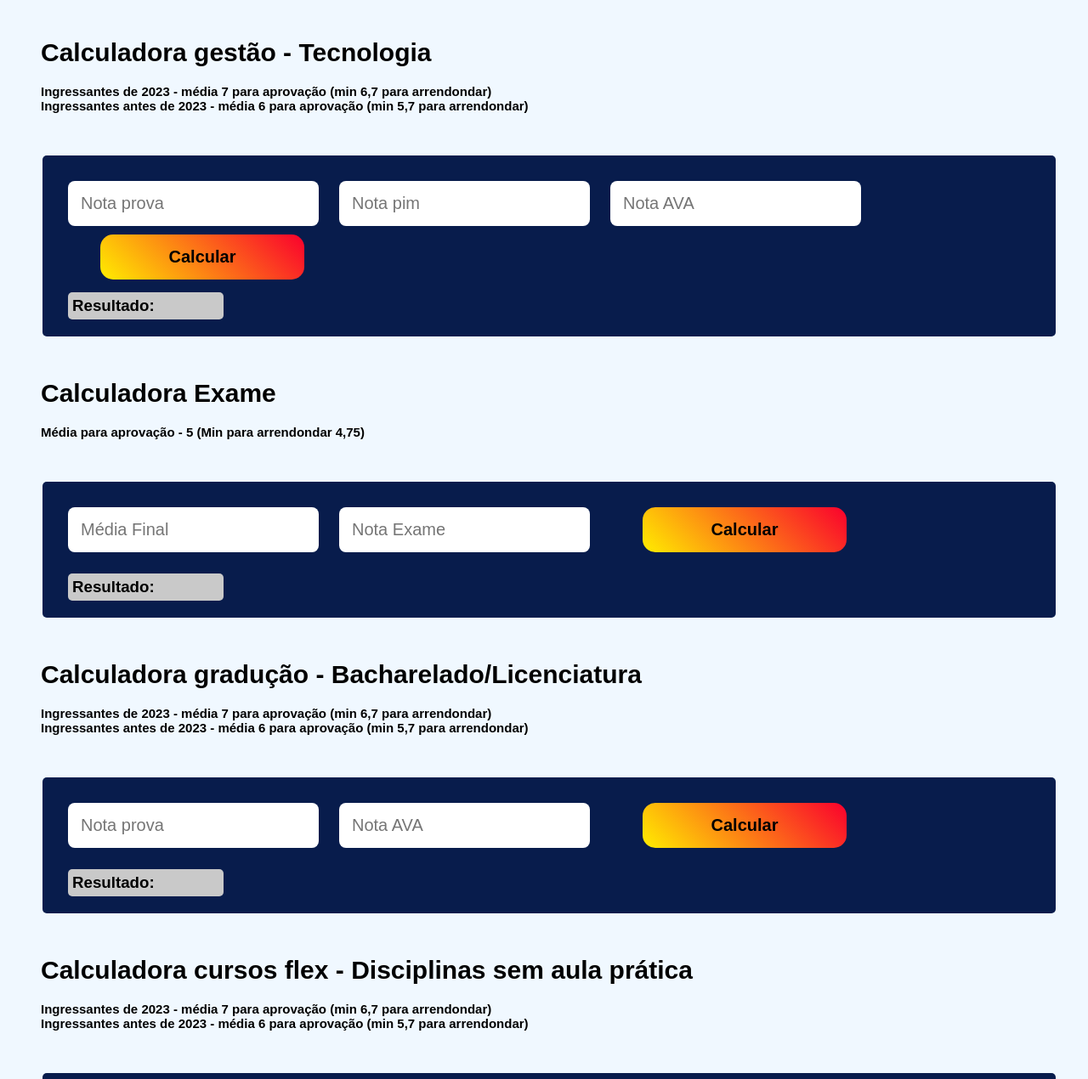
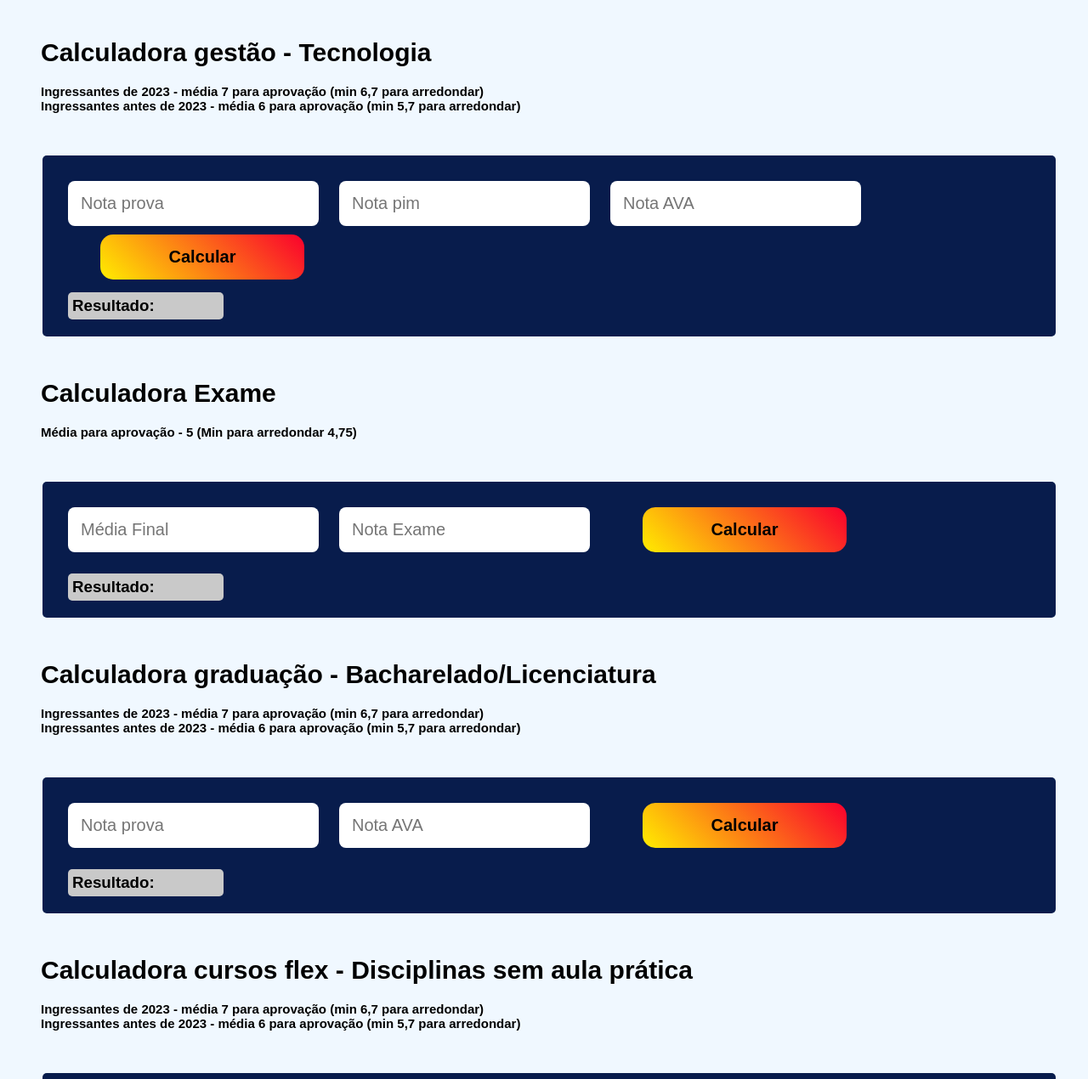
Before and after one commit to yasminatr2/Calculadora-Unip, a plain HTML site: page index.html in a window 1280 px wide. Shown: the part 90-1360 px from the top of the page at 85% size. Drawn offline with Linux system fonts and the light colour scheme.

Commit message:
alteracao

```diff
--- a/index.html
+++ b/index.html
@@ -11,48 +11,51 @@
     <header>
         <nav class="nav-bar">
             <p class="textnav">PRO UNIP: EDUCAÇÃO COLABORATIVA</p>
-           </ul>
         </nav>
     </header>
     <h2>Calculadora gestão - Tecnologia</h2>
-        <h4>Ingressantes de 2023 -  média 7 para aprovação (min 6,7 para arrendondar)</h4>
-        <h4>Ingressantes antes de 2023 -  média 6 para aprovação (min 5,7 para arrendondar)</h4>
-        <div class="container"><form id="calcG">
+    <h4>Ingressantes de 2023 -  média 7 para aprovação (min 6,7 para arredondar)</h4>
+    <h4>Ingressantes antes de 2023 -  média 6 para aprovação (min 5,7 para arredondar)</h4>
+    <div class="container">
+        <form id="calcG">
             <input type="number" id="num1G" step="0.1" placeholder="Nota prova">
-            <input type="number" id="num2G" step="0.1" placeholder="Nota pim" >
+            <input type="number" id="num2G" step="0.1" placeholder="Nota pim">
             <input type="number" id="num3G" step="0.1" placeholder="Nota AVA">
             <button class="btn1" type="submit">Calcular</button>
         </form>
         <h3 class="resultadoG">Resultado: <span id="result"></span></h3>
     </div>
+
     <h2>Calculadora Exame</h2>
-        <h4>Média para aprovação - 5 (Min para arrendondar 4,75)</h4>
-        <div class="container"><form id="calcExame">
+    <h4>Média para aprovação - 5 (Min para arredondar 4,75)</h4>
+    <div class="container">
+        <form id="calcExame">
             <input type="number" id="num1E" step="0.1" placeholder="Média Final">
-            <input type="number" id="num2E"step="0.1" placeholder="Nota Exame" >
+            <input type="number" id="num2E" step="0.1" placeholder="Nota Exame">
             <button class="btn2" type="submit">Calcular</button>
         </form>
         <h3 class="resultadoG">Resultado: <span id="result1"></span></h3>
     </div>
 
-</div>
-<h2>Calculadora gradução - Bacharelado/Licenciatura</h2>
-<h4>Ingressantes de 2023 -  média 7 para aprovação (min 6,7 para arrendondar)</h4>
-        <h4>Ingressantes antes de 2023 -  média 6 para aprovação (min 5,7 para arrendondar)</h4>
-<div class="container"><form id="calcBL">
+    <h2>Calculadora graduação - Bacharelado/Licenciatura</h2>
+    <h4>Ingressantes de 2023 -  média 7 para aprovação (min 6,7 para arredondar)</h4>
+    <h4>Ingressantes antes de 2023 -  média 6 para aprovação (min 5,7 para arredondar)</h4>
+    <div class="container">
+        <form id="calcBL">
             <input type="number" id="num1BL" step="0.1" placeholder="Nota prova">
-    <input type="number" id="num2BL"step="0.1" placeholder="Nota AVA" >
+            <input type="number" id="num2BL" step="0.1" placeholder="Nota AVA">
             <button class="btn2" type="submit">Calcular</button>
         </form>
         <h3 class="resultadoG">Resultado: <span id="result2"></span></h3>
     </div>
 
     <h2>Calculadora cursos flex - Disciplinas sem aula prática</h2>
-<h4>Ingressantes de 2023 -  média 7 para aprovação (min 6,7 para arrendondar)</h4>
-        <h4>Ingressantes antes de 2023 -  média 6 para aprovação (min 5,7 para arrendondar)</h4>
-<div class="container"><form id="calcF">
+    <h4>Ingressantes de 2023 -  média 7 para aprovação (min 6,7 para arredondar)</h4>
+    <h4>Ingressantes antes de 2023 -  média 6 para aprovação (min 5,7 para arredondar)</h4>
+    <div class="container">
+        <form id="calcF">
             <input type="number" id="numF" step="0.1" placeholder="Nota prova">
-    <input type="number" id="numF"step="0.1" placeholder="Nota AVA" >
+            <input type="number" id="numF" step="0.1" placeholder="Nota AVA">
             <button class="btn2" type="submit">Calcular</button>
         </form>
         <h3 class="resultadoG">Resultado: <span id="result2"></span></h3>
```
Lines whose indentation alone changed are shown as unchanged.
